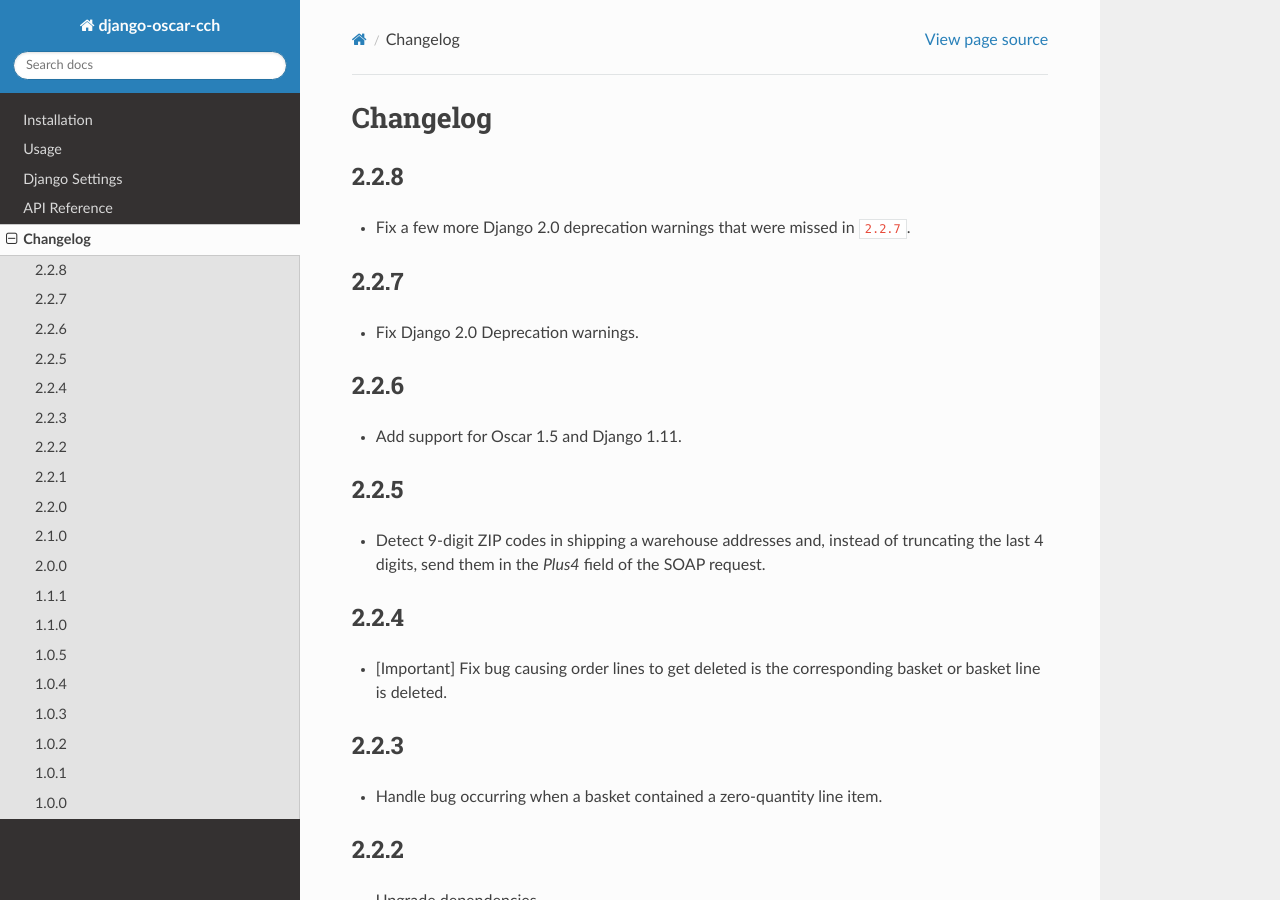
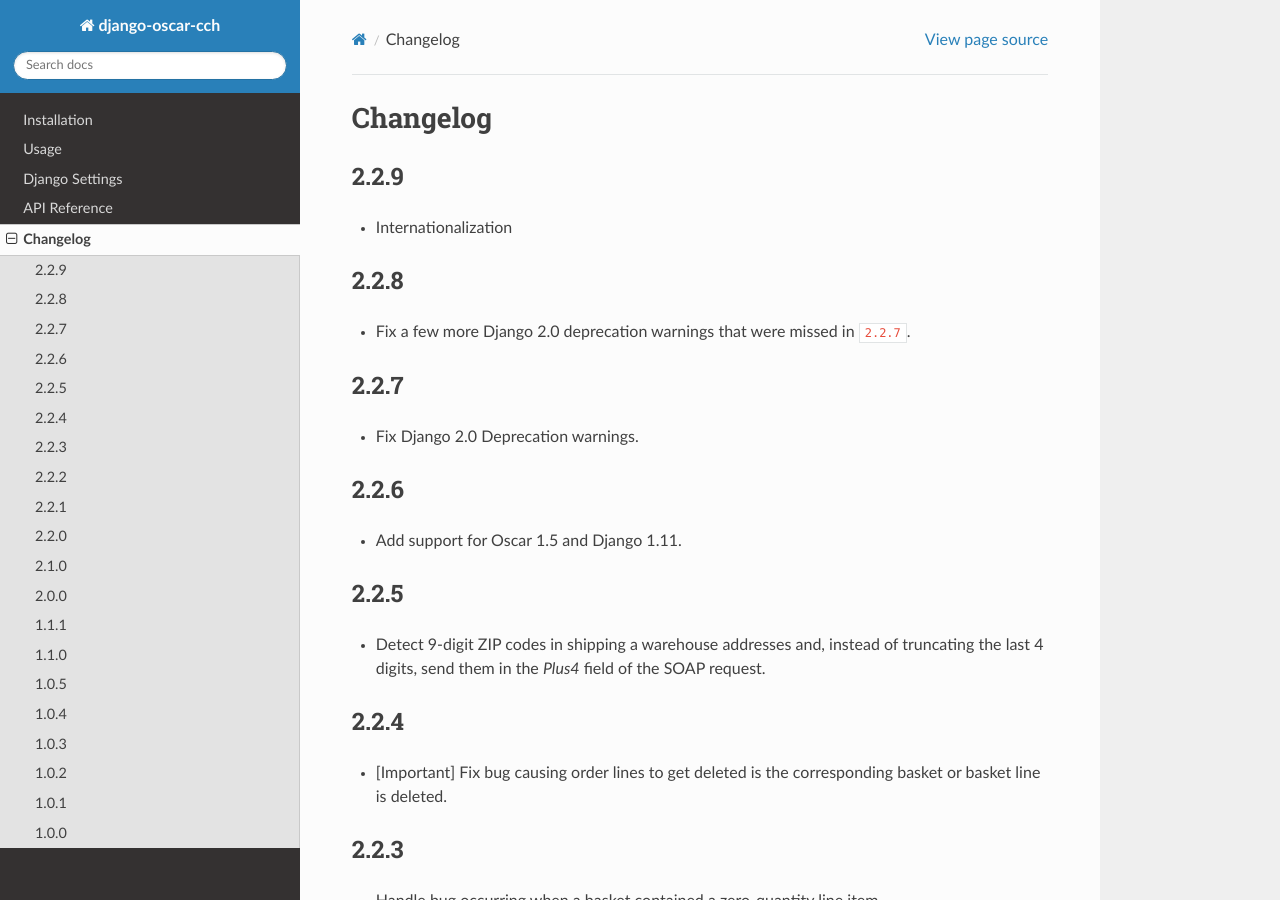
Before and after one commit to thelabnyc/django-oscar-cch, a Sphinx documentation site: the page built from docs/changes.rst, in a window 1280 px wide and 900 px high. Built offline with Sphinx 7.4.7 and the Read the Docs theme 2.0.0, drawn with Linux system fonts in a browser that asks for light colours; the version number could not be read and is left out.

Commit message:
Update changelog

```diff
--- a/docs/changes.rst
+++ b/docs/changes.rst
@@ -2,6 +2,10 @@
 
 Changelog
 =========
+
+2.2.9
+------------------
+- Internationalization
 
 2.2.8
 ------------------
```
